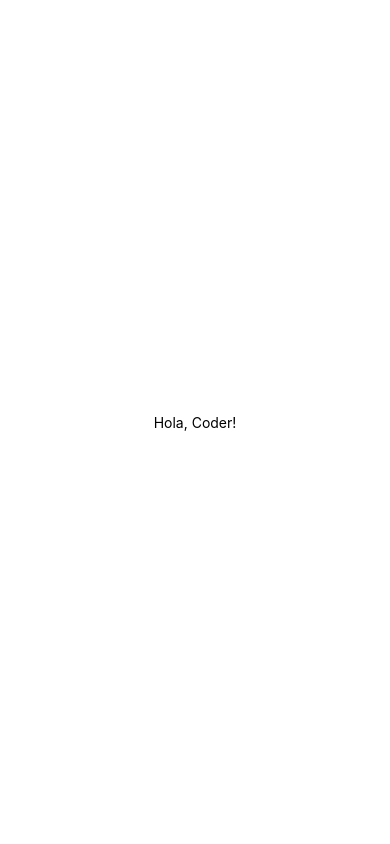
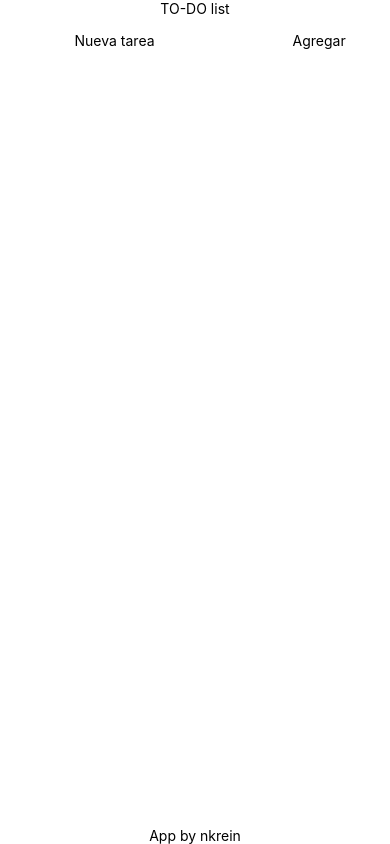
Before and after one commit to NKrein/native-ecomm, a React Native app: screen / in a window 390 px wide. Built offline with nearby package versions, Linux system fonts and the light colour scheme.

Commit message:
List + Cards layout + Input + Add and remove functions

```diff
--- a/App.js
+++ b/App.js
@@ -1,9 +1,50 @@
-import { StyleSheet, Text, View } from 'react-native';
+import { FlatList, Pressable, StatusBar, StyleSheet, Text, TextInput, View } from 'react-native';
+import Constants from "expo-constants"
+import { useState } from 'react';
 
 export default function App() {
+  const [list, setList] = useState([])
+  const [inputValue, setInputValue] = useState('')
+
+  const handleRemove = (id) => {
+    const updatedArray = list.filter(item => item.id !== id)
+    setList(updatedArray)
+  }
+
+  const handleAdd = () => {
+    const newItem = {
+      id: Date.now(),
+      task: inputValue,
+      done: false
+    }
+    const updatedArray = [...list, newItem]
+    setList(updatedArray)
+  }
+
   return (
     <View style={styles.container}>
-      <Text>Hola, Coder!</Text>
+      <StatusBar />
+      <View style={styles.main}>
+        <Text>TO-DO list</Text>
+        <View style={styles.card}>
+          <TextInput placeholder='Nueva tarea' onChangeText={(value) => setInputValue(value)} />
+          <Pressable onPress={handleAdd}>
+            <Text>Agregar</Text>
+          </Pressable>
+        </View>
+        <FlatList
+          data={list}
+          renderItem={({ item }) => (
+            <View>
+              <Text style={styles.card}>{item.task}</Text>
+              <Pressable onPress={() => handleRemove(item.id) }>
+                <Text>Borrar</Text>
+              </Pressable>
+            </View>
+          )}
+          keyExtractor={item => item.id} />
+        <Text>App by nkrein</Text>
+      </View>
     </View>
   );
 }
@@ -13,6 +54,20 @@ const styles = StyleSheet.create({
     flex: 1,
     backgroundColor: '#fff',
     alignItems: 'center',
-    justifyContent: 'center',
+    justifyContent: 'space-between',
+  },
+  main: {
+    marginTop: Constants.statusBarHeight,
+    flex: 1,
+    alignItems: 'center',
+    justifyContent: 'space-between',
+  },
+  card: {
+    flexDirection: 'row',
+    flexWrap: 'nowrap',
+    justifyContent: 'space-evenly',
+    alignItems: 'center',
+    width: '80%',
+    margin: 15
   },
 });
```
